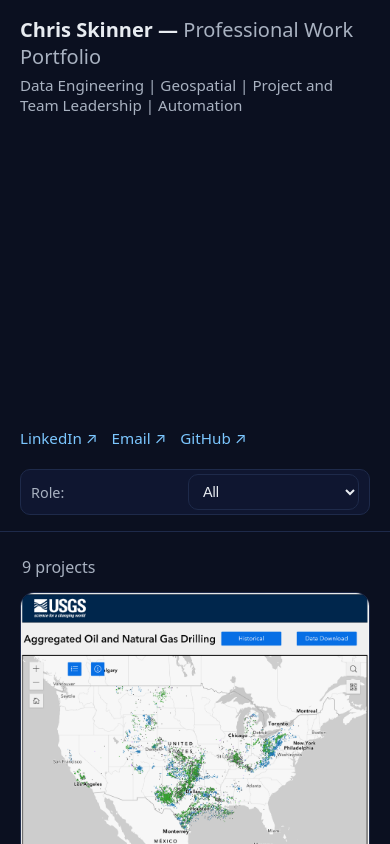
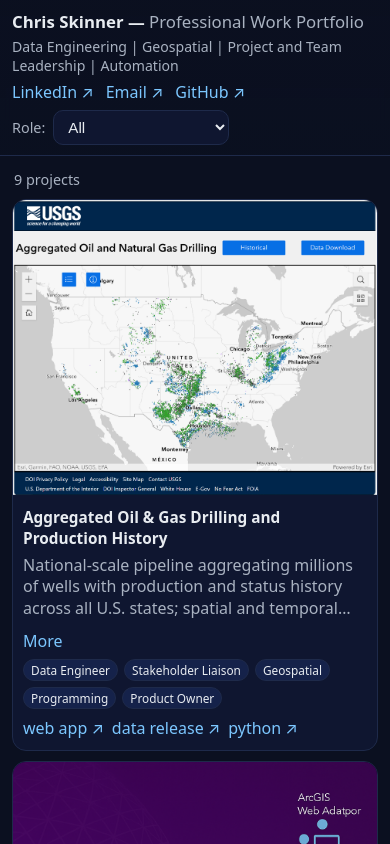
Before and after one commit to kingshorthair/portfolio, a plain HTML site: page docs/index.html in a window 390 px wide. Shown: the top 844 px of the page. Drawn offline with Linux system fonts and the light colour scheme.

Commit message:
improved phone responsiveness

```diff
--- a/docs/index.html
+++ b/docs/index.html
@@ -5,150 +5,98 @@
   <title>Chris Skinner • Portfolio</title>
   <meta name="viewport" content="width=device-width, initial-scale=1" />
   <style>
+    :root { --bg:#0b1020; --fg:#e8ecf1; --muted:#a9b2c1; --card:#0f1630; --border:#1e2a4a; --chip:#15224a; --link:#7cc7ff; }
+
+    * { box-sizing: border-box; }
+    body { margin: 0; font-family: system-ui, -apple-system, Segoe UI, Roboto, Arial, sans-serif; background: var(--bg); color: var(--fg); }
+
+    /* Header: compact + sticky controls on mobile */
     header {
-  display: flex;
-  justify-content: space-between;
-  align-items: center;
-  flex-wrap: wrap;
-  padding: 20px 24px;
+      position: sticky; top: 0; z-index: 10;
+      background: linear-gradient(180deg, rgba(11,16,32,0.98), rgba(11,16,32,0.92));
+      backdrop-filter: saturate(120%) blur(6px);
       border-bottom: 1px solid var(--border);
-  background: var(--bg);
+      padding: 14px 16px;
+      display: grid; grid-template-columns: 1fr auto; gap: 10px; align-items: end;
+    }
+    h1 { margin: 0; font-size: 1.15rem; font-weight: 700; }
+    .subtitle { margin: 4px 0 0; color: var(--muted); font-size: .92rem; }
+    .social-links { display: flex; gap: 12px; flex-wrap: wrap; margin-top: 6px; }
+    .social-links a { color: var(--link); text-decoration: none; border-bottom: 1px dashed transparent; }
+    .social-links a:hover { border-bottom-color: var(--link); }
+
+    .controls { display: flex; gap: 8px; align-items: center; justify-self: end; }
+    .controls label { font-size: .9rem; color: var(--muted); }
+    select {
+      background: var(--card); color: var(--fg);
+      border: 1px solid var(--border); border-radius: 10px; padding: 7px 10px;
+      font-size: .95rem;
     }
 
-.header-left {
-  flex: 1 1 400px;
-  min-width: 300px;
+    main { max-width: 1100px; margin: 0 auto; padding: 14px 16px 36px; }
+    #count { color: var(--muted); margin: 6px 2px 12px; font-size: .95rem; }
+
+    .grid { display: grid; grid-template-columns: repeat(auto-fill, minmax(260px, 1fr)); gap: 12px; }
+    .card {
+      border: 1px solid var(--border); border-radius: 14px; overflow: hidden;
+      background: var(--card); display: flex; flex-direction: column;
     }
-
-h1 {
-  margin: 0;
-  font-size: 1.4rem;
-  color: var(--fg);
-  font-weight: 700;
-}
-
-h1 .light {
-  font-weight: 400;
-  color: var(--muted);
-}
-
-.subtitle {
-  margin: 6px 0 0;
-  color: var(--muted);
-  font-size: 0.95rem;
-  line-height: 1.3;
-}
-
-.header-right {
-  display: flex;
-  align-items: center;
-  flex-wrap: wrap;
-  gap: 16px;
-  justify-content: flex-end;
-  min-width: 300px;
-}
-
-.social-links {
-  display: flex;
-  gap: 14px;
-  flex-wrap: wrap;
-}
-
-.social-links a {
-  color: var(--link);
-  text-decoration: none;
-  font-size: 0.95rem;
-  border-bottom: 1px dashed transparent;
-}
-
-.social-links a:hover {
-  border-bottom-color: var(--link);
-}
-
-.controls {
-  display: flex;
-  align-items: center;
-  gap: 6px;
-  background: var(--card);
-  border: 1px solid var(--border);
-  border-radius: 10px;
-  padding: 4px 10px;
-}
-
-.controls label {
-  color: var(--muted);
-  font-size: 0.9rem;
-}
-
-select {
-  background: transparent;
-  color: var(--fg);
-  border: none;
-  font-size: 0.9rem;
-}
-
-@media (max-width: 720px) {
-  header {
-    flex-direction: column;
-    align-items: flex-start;
-    gap: 10px;
-  }
-
-  .header-right {
-    width: 100%;
-    justify-content: space-between;
-  }
-
-  .controls {
-    margin-top: 4px;
-  }
-}
-
-   :root { --bg:#0b1020; --fg:#e8ecf1; --muted:#a9b2c1; --card:#0f1630; --border:#1e2a4a; --chip:#15224a; --link:#7cc7ff; }
-    * { box-sizing: border-box; }
-    body { margin: 0; font-family: system-ui, -apple-system, Segoe UI, Roboto, Arial, sans-serif; background: var(--bg); color: var(--fg); }
-    header { padding: 16px 20px; border-bottom: 1px solid var(--border); display: flex; gap: 12px; align-items: end; justify-content: space-between; flex-wrap: wrap; }
-    h1 { margin: 0; font-size: 1.25rem; }
-    .controls { display: flex; gap: 8px; align-items: center; }
-    select { background: var(--card); color: var(--fg); border: 1px solid var(--border); border-radius: 10px; padding: 8px 10px; }
-    main { max-width: 1100px; margin: 0 auto; padding: 18px 20px 40px; }
-    #count { color: var(--muted); margin: 6px 2px 14px; }
-    .grid { display: grid; grid-template-columns: repeat(auto-fill, minmax(280px, 1fr)); gap: 14px; }
-    .card { border: 1px solid var(--border); border-radius: 14px; overflow: hidden; background: var(--card); display: flex; flex-direction: column; }
     .img { aspect-ratio: 16/9; background: #0c122a; display: grid; place-items: center; }
     .img img { width: 100%; height: 100%; object-fit: cover; }
+
     .content { padding: 12px; }
-    .title { margin: 2px 0 6px; font-weight: 600; font-size: 1rem; }
+    .title { margin: 2px 0 6px; font-weight: 650; font-size: 1rem; }
     .summary { margin: 0 0 10px; color: var(--muted); line-height: 1.35; }
+    /* Clamp summaries by default; expandable */
+    .clamp {
+      display: -webkit-box; -webkit-line-clamp: 3; -webkit-box-orient: vertical; overflow: hidden;
+    }
+    .more {
+      background: transparent; color: var(--link); border: none; padding: 0;
+      font: inherit; cursor: pointer; border-bottom: 1px dashed transparent;
+    }
+    .more:hover { border-bottom-color: var(--link); }
+
     .chips { display: flex; flex-wrap: wrap; gap: 6px; margin-top: 6px; }
     .chip { font-size: .78rem; padding: 3px 8px; border-radius: 999px; background: var(--chip); border: 1px solid var(--border); }
+
     .links { display: flex; flex-wrap: wrap; gap: 10px; margin-top: 10px; }
     .links a { color: var(--link); text-decoration: none; border-bottom: 1px dashed transparent; }
     .links a:hover { border-bottom-color: var(--link); }
-    @media (max-width: 560px) { header { align-items: start; } .controls { width: 100%; } .controls > * { flex: 1; } }
+
+    /* Mobile tune-ups */
+    @media (max-width: 560px) {
+      header { grid-template-columns: 1fr; gap: 6px; padding: 10px 12px; }
+      h1 { font-size: 1.05rem; }
+      .subtitle { font-size: .88rem; }
+      .controls { justify-self: start; }
+      main { padding: 10px 12px 28px; }
+      #count { margin: 4px 2px 10px; font-size: .9rem; }
+      .grid { grid-template-columns: repeat(auto-fill, minmax(220px, 1fr)); gap: 10px; }
+      .content { padding: 10px; }
+      .title { font-size: .96rem; }
+      .chip { font-size: .74rem; padding: 2px 7px; }
+      /* tighten link spacing */
+      .links { gap: 8px; margin-top: 8px; }
+    }
   </style>
 </head>
 <body>
   <header>
-  <div class="header-left">
-    <h1>Chris Skinner — <span class="light">Professional Work Portfolio</span></h1>
+    <div>
+      <h1>Chris Skinner — <span style="font-weight:400;color:var(--muted)">Professional Work Portfolio</span></h1>
       <p class="subtitle">Data Engineering | Geospatial | Project and Team Leadership | Automation</p>
-  </div>
-
-  <div class="header-right">
-    <nav class="social-links">
+      <div class="social-links">
         <a href="https://www.linkedin.com/in/chriscskinner/" target="_blank" rel="noopener">LinkedIn ↗</a>
         <a href="mailto:kingshorthair@gmail.com">Email ↗</a>
         <a href="https://github.com/kingshorthair" target="_blank" rel="noopener">GitHub ↗</a>
-    </nav>
-
+      </div>
+    </div>
     <div class="controls">
       <label for="role">Role:</label>
       <select id="role"><option value="">All</option></select>
     </div>
-  </div>
   </header>
-
 
   <main>
     <div id="count"></div>
@@ -208,7 +156,7 @@ select {
     function makeCard(p) {
       const el = document.createElement("article");
       el.className = "card";
-      const img = p.image ? `<img src="${p.image}" alt="">` : `<span style="color:#7784b2;font-size:.9rem;">No image</span>`;
+      const img = p.image ? `<img src="${p.image}" alt="" loading="lazy">` : `<span style="color:#7784b2;font-size:.9rem;">No image</span>`;
 
       const linksHTML = p.links
         ? Object.entries(p.links)
@@ -216,16 +164,33 @@ select {
             .join(" ")
         : "";
 
+      const id = `sum-${p.id || Math.random().toString(36).slice(2)}`;
+
       el.innerHTML = `
         <div class="img">${img}</div>
         <div class="content">
           <h3 class="title">${p.name || p.title || "Untitled"}</h3>
-          <p class="summary">${p.summary || ""}</p>
+          <p id="${id}" class="summary clamp">${p.summary || ""}</p>
           ${(p.roles?.length ? `<div class="chips">${p.roles.map(r=>`<span class="chip">${r}</span>`).join("")}</div>` : "")}
           ${(p.tech?.length ? `<div class="chips" style="margin-top:4px;">${p.tech.map(t=>`<span class="chip">${t}</span>`).join("")}</div>` : "")}
           <div class="links">${linksHTML}</div>
         </div>
       `;
+
+      // Add "More/Less" toggle if content is clamped
+      const sum = el.querySelector(`#${CSS.escape(id)}`);
+      if (sum && sum.textContent.trim().length > 0) {
+        // Always show toggle on mobile; on desktop it’s unobtrusive.
+        const btn = document.createElement("button");
+        btn.className = "more";
+        btn.type = "button";
+        btn.textContent = "More";
+        btn.addEventListener("click", () => {
+          sum.classList.toggle("clamp");
+          btn.textContent = sum.classList.contains("clamp") ? "More" : "Less";
+        });
+        sum.insertAdjacentElement("afterend", btn);
+      }
       return el;
     }
   </script>
```
Lines whose indentation alone changed are shown as unchanged.
